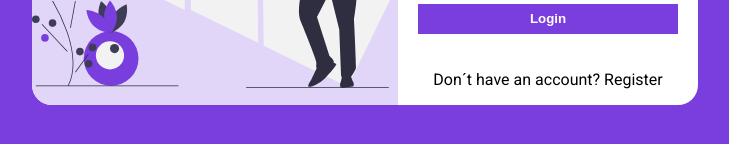
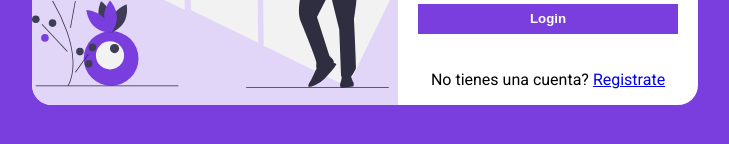
Before and after one commit to Daniel151505/Web-Chat-Application, a React (Create React App) app in the folder chat-frontend/: page /login in a window 1280 px wide. Shown: the part 252-396 px from the top of the page, without its empty margins (275-1004 px from the left). Built offline with nearby package versions, Linux system fonts and the light colour scheme.

Commit message:
Route Link

```diff
--- a/chat-frontend/src/components/Auth/Login.js
+++ b/chat-frontend/src/components/Auth/Login.js
@@ -1,6 +1,6 @@
 import React from 'react'
 import loginImage from '../../assets/images/login.svg'
-
+import {Link} from 'react-router-dom'
 import './Auth.scss'
 
 const Login = () => {
@@ -26,7 +26,7 @@ const Login = () => {
                             <button>Login</button>
                         </form>
 
-                        <p>Don´t have an account? Register</p>
+                        <p>No tienes una cuenta? <Link to='/register'>Registrate</Link></p>
 
                     </div>
                 </div>
```
